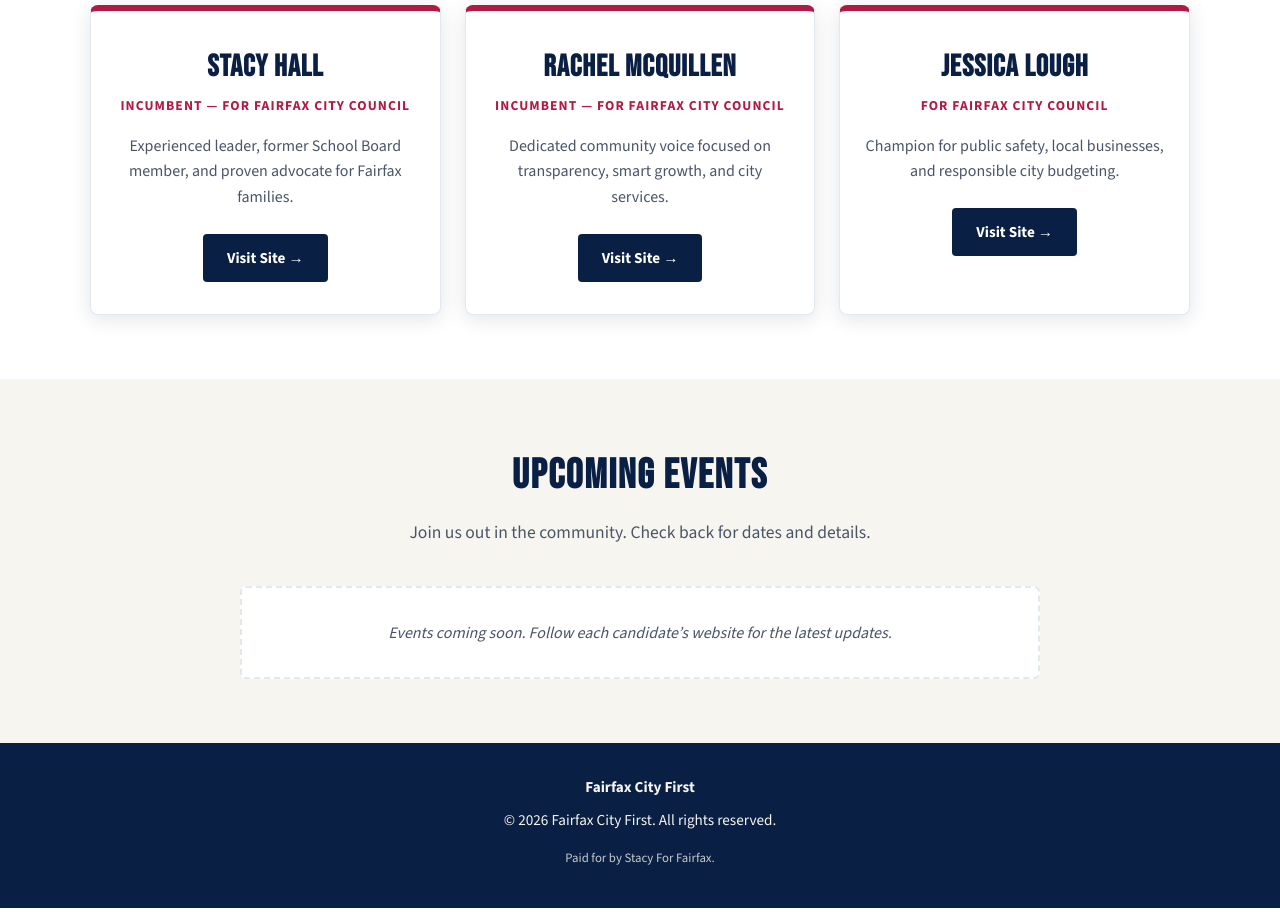
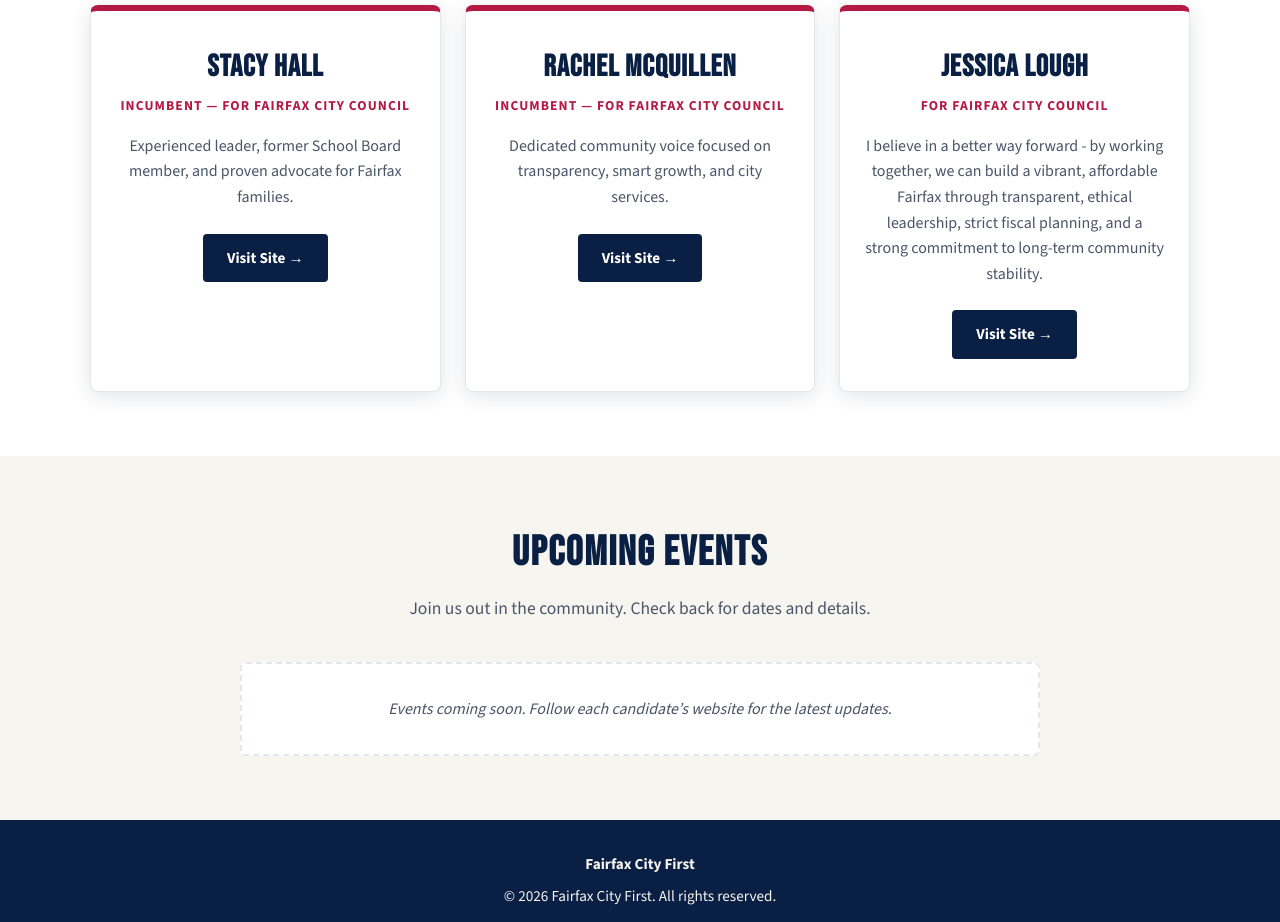
Before and after one commit to norrin302/fairfaxcityfirst-site, a plain HTML site: page index.html in a window 1280 px wide. Shown: the part 1020-1942 px from the top of the page. Drawn offline with nearby package versions, Linux system fonts and the light colour scheme.

Commit message:
Update Jessica Lough summary on Fairfax City First site

```diff
--- a/index.html
+++ b/index.html
@@ -359,7 +359,7 @@
             <article class="candidate-card">
                 <h3>Jessica Lough</h3>
                 <p class="role">For Fairfax City Council</p>
-                <p>Champion for public safety, local businesses, and responsible city budgeting.</p>
+                <p>I believe in a better way forward - by working together, we can build a vibrant, affordable Fairfax through transparent, ethical leadership, strict fiscal planning, and a strong commitment to long-term community stability.</p>
                 <a href="https://jessicaforfairfax.com" class="btn" target="_blank" rel="noopener noreferrer">Visit Site <span aria-hidden="true">→</span></a>
             </article>
         </div>
```
